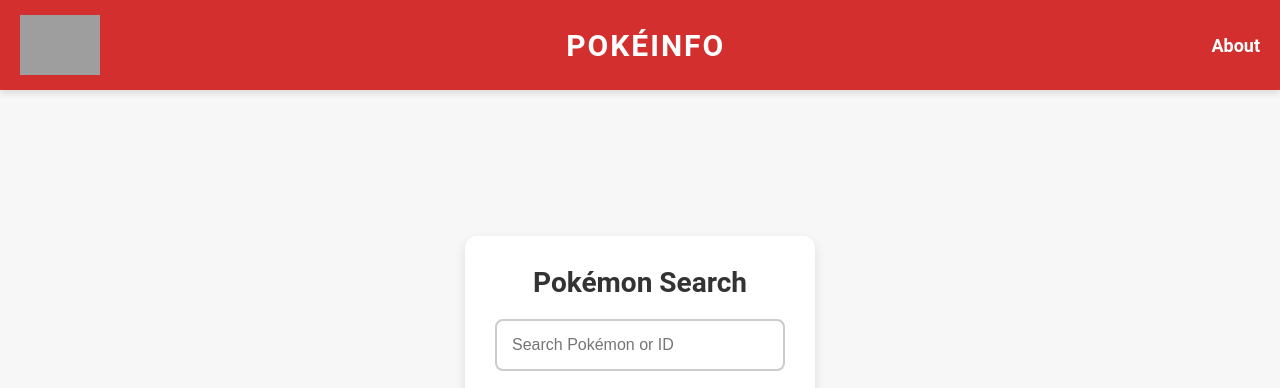
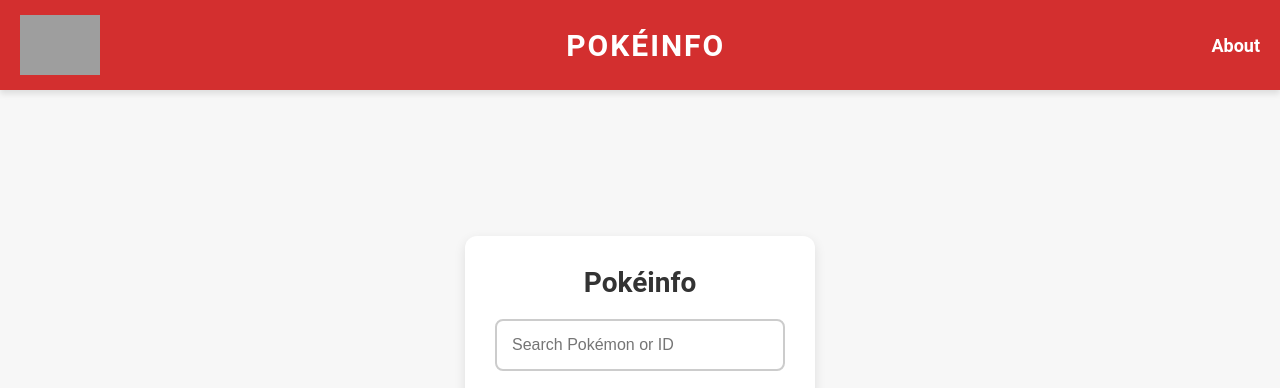
Before and after one commit to 0xB0y426/pok-info, a plain HTML site: page index.html in a window 1280 px wide. Shown: the top 388 px of the page. Drawn offline with Linux system fonts and the light colour scheme; no server answers; grey boxes are pictures that could not be loaded.

Commit message:
Update index.html

```diff
--- a/index.html
+++ b/index.html
@@ -16,7 +16,7 @@
     </div>
 
     <div class="container">
-        <h1>Pokémon Search</h1>
+        <h1>Pokéinfo</h1>
         <input type="text" id="search" placeholder="Search Pokémon or ID" autocomplete="off">
         <button id="search-btn" onclick="searchPokemon()">Procurar Pokémon</button>
         <div id="pokemon-info" class="pokemon-info">
```
